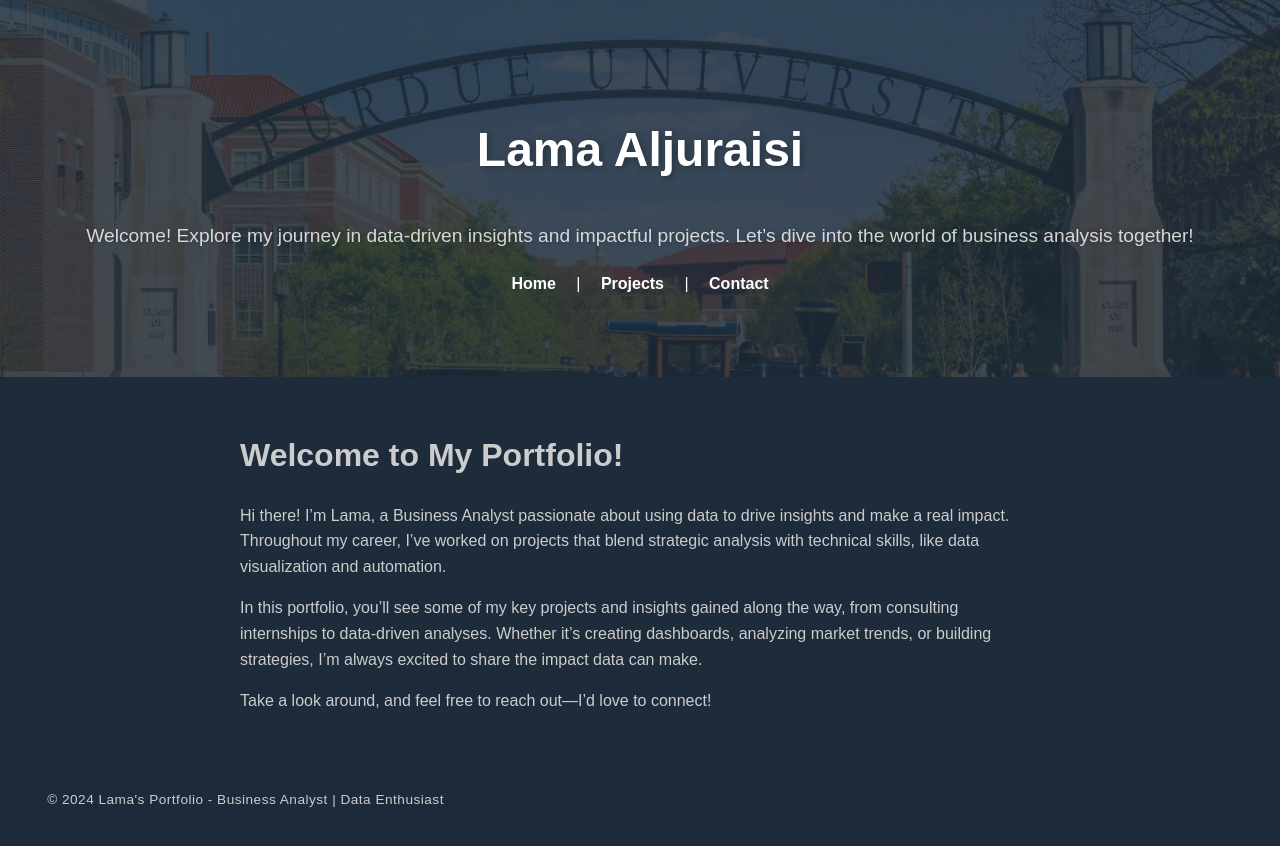
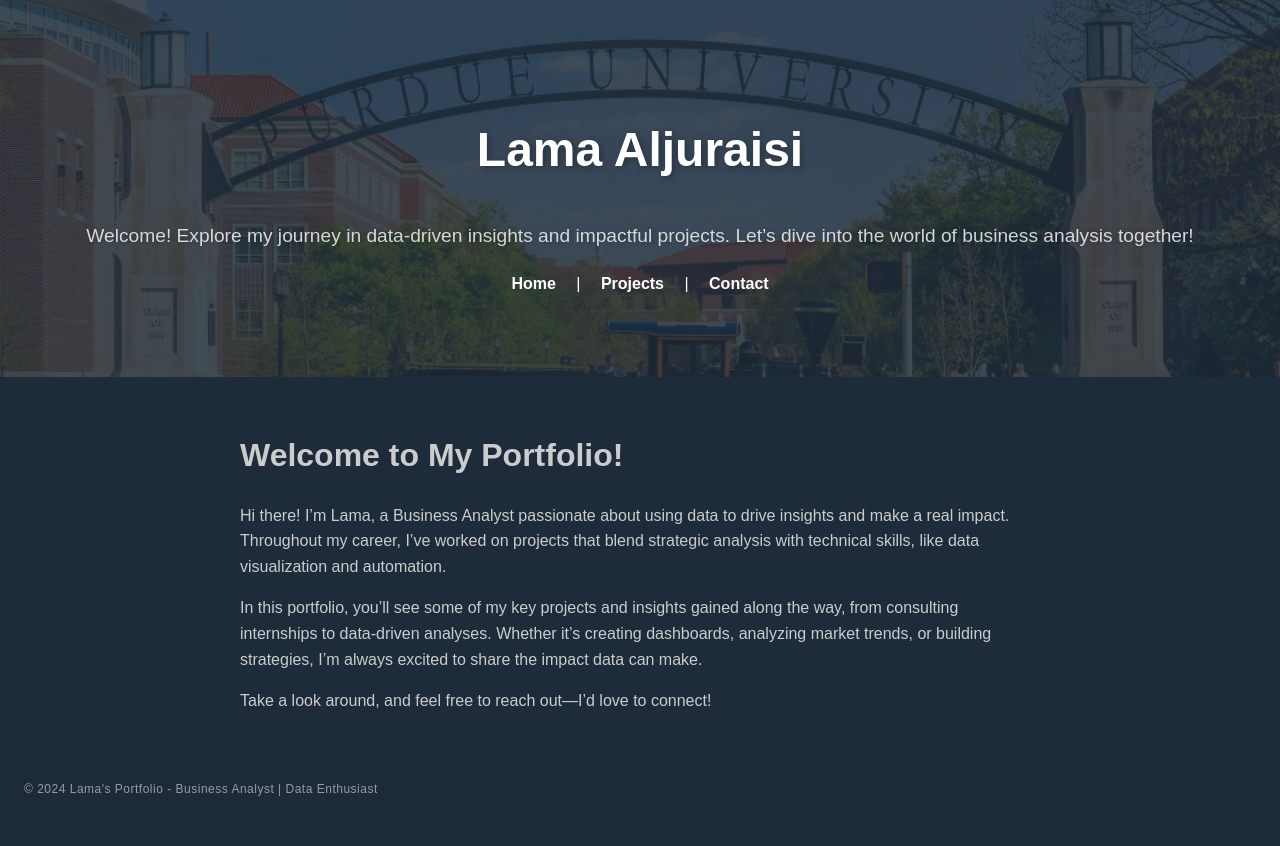
Before and after one commit to LamaJuraisi/Portfolio, a Jekyll site: the page built from index.md, in a window 1280 px wide. Shown: the top 846 px of the page. Built offline with Jekyll 4.4.1, drawn with Linux system fonts in a browser that asks for light colours; some web fonts are replaced.

Commit message:
Update main.css

```diff
--- a/assets/css/main.css
+++ b/assets/css/main.css
@@ -49,6 +49,7 @@ header h1 {
   font-weight: 800;
 }
 
+/* Welcome Text Styling */
 header p {
   font-size: 1.2em;
   color: rgba(255, 255, 255, 0.8);
@@ -60,11 +61,12 @@ nav a {
   color: #ffffff;
   margin: 0 1em;
   font-weight: 600;
-  text-decoration: none;
+  text-decoration: none; /* Removes underline from links */
 }
 
 nav a:hover {
   color: #007acc;
+  text-decoration: none; /* Ensures no underline on hover */
 }
 
 /* Button Styling */
@@ -83,15 +85,42 @@ nav a:hover {
   color: #1D2B3A;
 }
 
+/* Top Left Corner Information */
+.top-left-info {
+  position: absolute;
+  top: 1em;
+  left: 1em;
+  color: white;
+  text-transform: uppercase;
+  font-size: 0.9em;
+}
+
+/* Main Content Styling */
+main {
+  padding: 2em 1em;
+  max-width: 800px;
+  margin: auto;
+}
+
 /* Footer Styling */
 footer {
-  background: rgba(29, 43, 58, 0.9);
-  color: #CCCCCC;
+  background: rgba(29, 43, 58, 0.7); /* Make footer more transparent */
+  color: rgba(204, 204, 204, 0.7); /* Lighter and more transparent text */
   text-align: left;
-  padding: 1em 2em;
-  font-size: 0.85em;
+  padding: 0.5em 2em;
+  font-size: 0.75em; /* Smaller font for footer */
   font-family: 'Raleway', sans-serif; /* Footer-specific font */
   font-weight: 400;
   letter-spacing: 0.5px;
-  margin-left: 20px; /* Adjusts the alignment slightly from the left */
 }
+
+/* Remove underline from all links */
+a {
+  text-decoration: none; /* Removes underline */
+  color: white; /* Keeps links visible */
+}
+
+a:hover {
+  color: #007acc; /* Optional: Change color on hover */
+  text-decoration: none; /* Ensures no underline on hover */
+}
```
